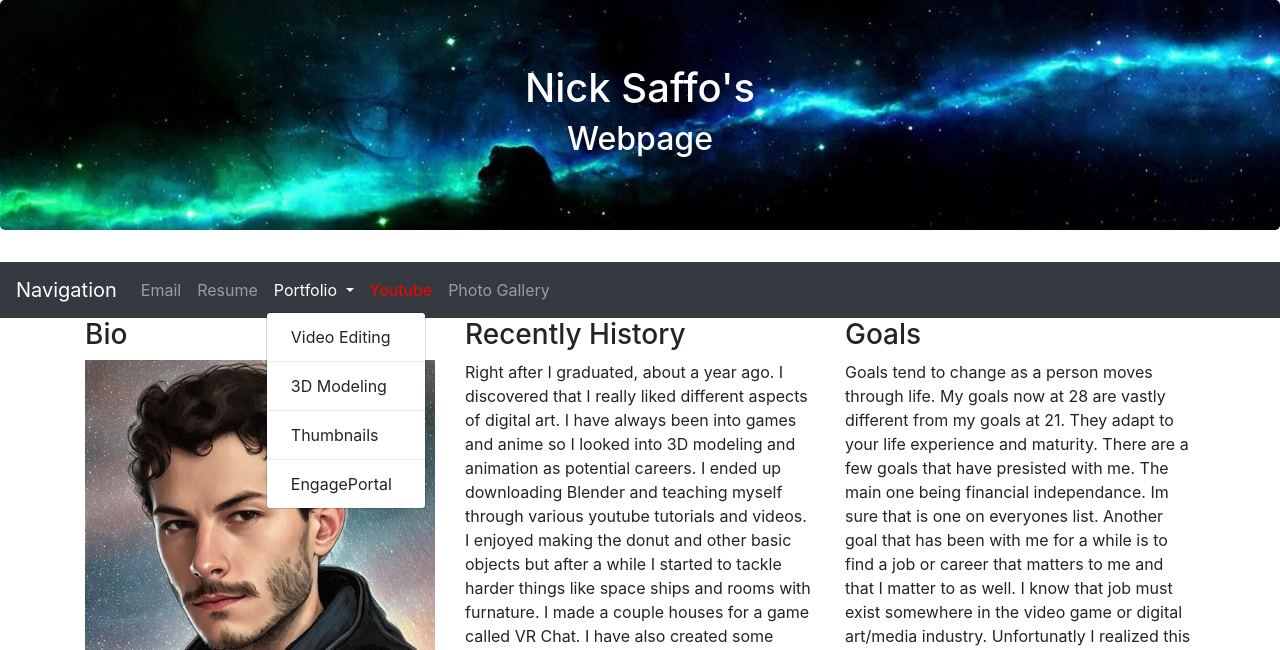
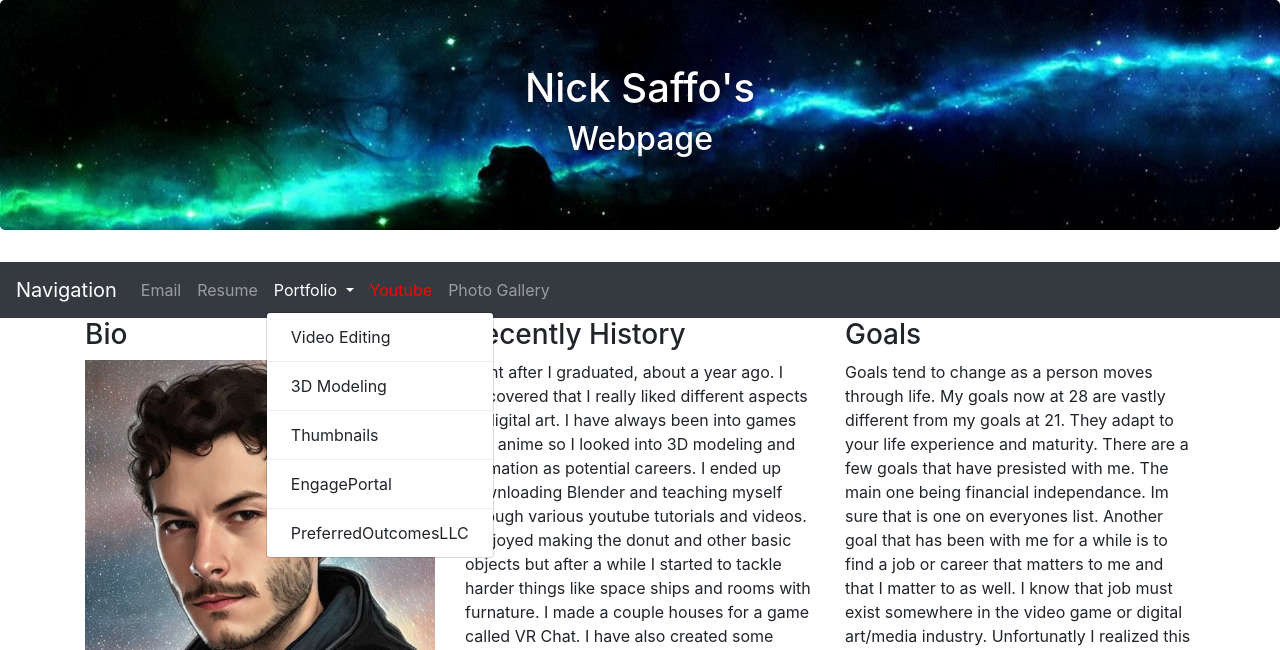
Before and after one commit to PreferredOutcomes/preferredoutcomes.github.io, a plain HTML site: page index.html in a window 1280 px wide. Both pictures are taken after a click on the button "Portfolio". Shown: the top 650 px of the page. Drawn offline with nearby package versions, Linux system fonts and the light colour scheme.

Commit message:
Add files via upload

```diff
--- a/index.html
+++ b/index.html
@@ -41,6 +41,8 @@
           <a class="dropdown-item" href="thumbnails.html">Thumbnails</a>
 		  <div class="dropdown-divider"></div>
           <a class="dropdown-item" href="https://engageportal-1beefda6dc9c.herokuapp.com/">EngagePortal</a>
+		  <div class="dropdown-divider"></div>
+          <a class="dropdown-item" href="PreferredOutcomes-Website.html">PreferredOutcomesLLC</a>
         </div>
       </li>
 
```
